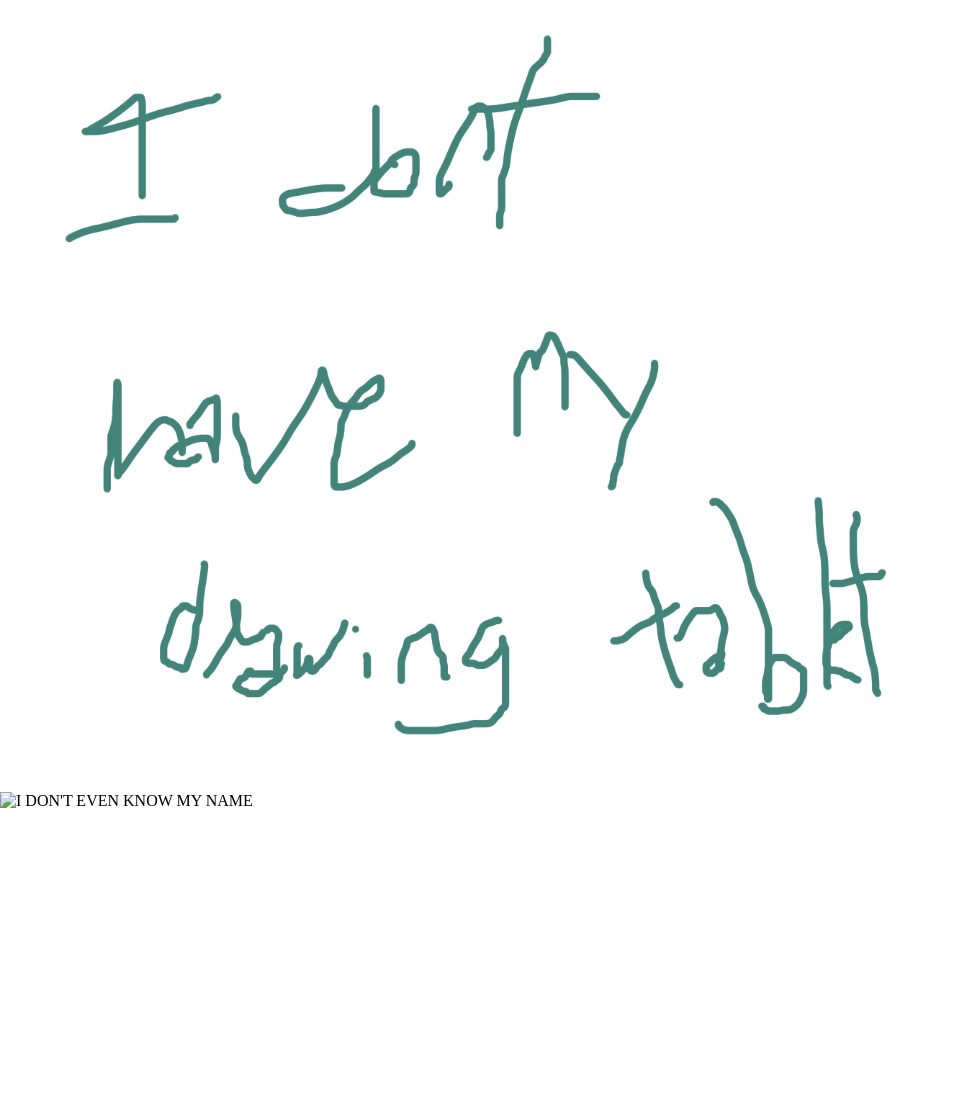
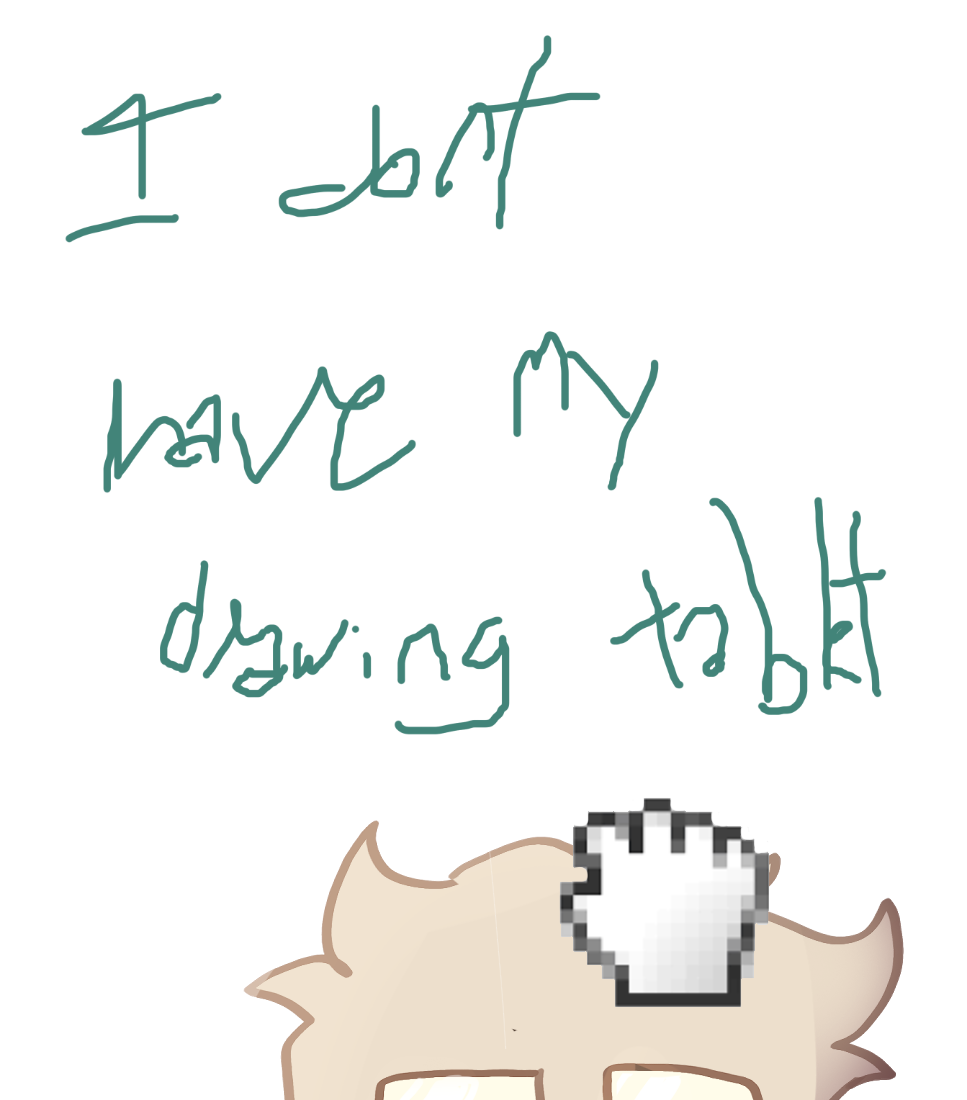
Before and after one commit to migajashub/migagu, a plain HTML site: page index.html in a window 1280 px wide. Shown: the top 1100 px of the page, without its empty margins (0-967 px from the left). Before the commit the page ends 810 px from the top, so only its background shows below. Drawn offline with Linux system fonts and the light colour scheme.

Commit message:
Update index.html

```diff
--- a/index.html
+++ b/index.html
@@ -13,7 +13,7 @@
             <img src="auxilio.png" alt="I DON'T HAVE MY DRAWING TABLET HELP">
         </div>
         <div class="migagu">
-            <img src="migagu.png" alt="I DON'T EVEN KNOW MY NAME">
+            <img src="shaded minimigratus cursor.png" alt="I DON'T EVEN KNOW MY NAME">
         </div>
     </div>
     </body>
```
